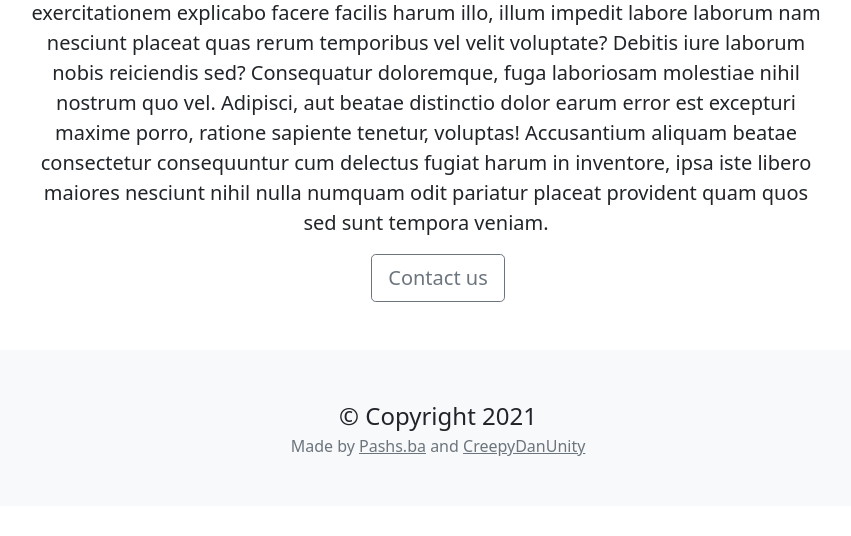
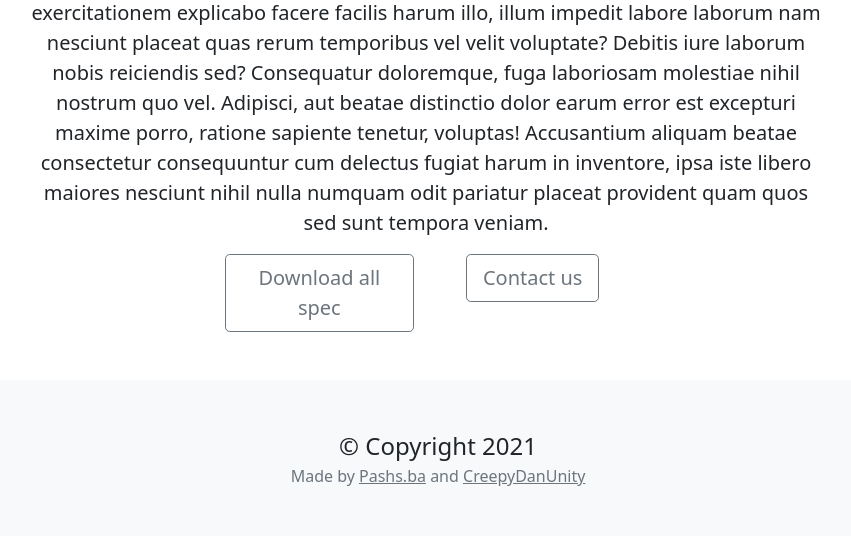
Before and after one commit to Pashs-ba/normalny_site, a Django app: page /products/1 in a window 1280 px wide. Shown: the part 1057-1593 px from the top of the page, without its empty margins (202-1053 px from the left). Before the commit the page ends 1513 px from the top, so only its background shows below. Run offline with Django 3.2, Linux system fonts and the light colour scheme; data comes from the database, SQL or seed files in the repository; both versions use the stored data as it was after the commit; some libraries are stand-ins or nearby versions.

Commit message:
download spec

```diff
--- a/products/models.py
+++ b/products/models.py
@@ -10,6 +10,7 @@ class Product(models.Model):
     displacement = models.FloatField(null=True)
     passengers = models.IntegerField(null=True)
     max_load = models.FloatField(null=True)
+    spec = models.FileField(null=True)
 
     def __str__(self):
         return self.name
--- a/products/templates/product.html
+++ b/products/templates/product.html
@@ -81,7 +81,14 @@
             <p>{{ product.description|safe }}</p>
         </div>
     </div>
-    <div class="text-center mb-5">
-        <a class="btn btn-lg btn-outline-secondary" href="{% url 'homepage' %}#contacts" style="">Contact us</a>
+    <div class="row text-center mb-5 mw-100 d-flex justify-content-center">
+        <div class="col-xl-2">
+            <a class="btn btn-lg btn-outline-secondary" href="/media/{{ product.spec }}" style="">Download all spec</a>
+        </div>
+        <div class="col-xl-2">
+            <a class="btn btn-lg btn-outline-secondary" href="{% url 'homepage' %}#contacts" style="">Contact us</a>
+        </div>
+
+
     </div>
 {% endblock %}
```
Also changed, not shown: db.sqlite3.
